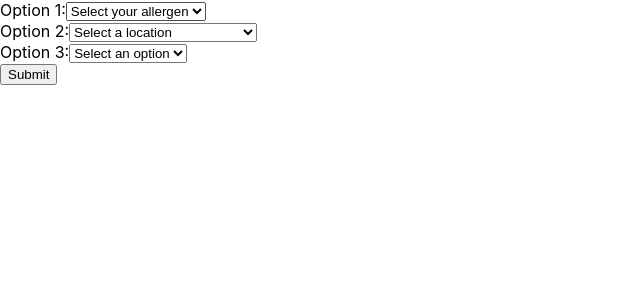
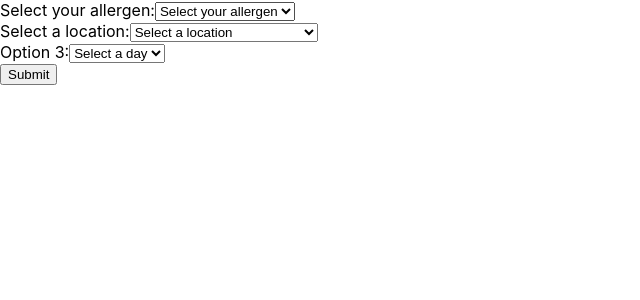
Before and after one commit to Junhao-Lai/CruzHacks2023, a React (Create React App) app in the folder tecmint-app/: page / in a window 1280 px wide. Shown: the top 300 px of the page, without its empty margins (0-640 px from the left). Built offline with nearby package versions, Linux system fonts and the light colour scheme.

Commit message:
buttom update

```diff
--- a/tecmint-app/src/App.js
+++ b/tecmint-app/src/App.js
@@ -117,7 +117,7 @@ function App() {
 
   return (
     <form onSubmit={handleSubmit}>
-      <label htmlFor="selectedOption1">Option 1:</label>
+      <label htmlFor="selectedOption1">Select your allergen:</label>
       <select
         id="selectedOption1"
         value={selectedOption1}
@@ -131,7 +131,7 @@ function App() {
         <option value="Shrimp">Shrimp</option>
       </select>
       <br />
-      <label htmlFor="selectedOption2">Option 2:</label>
+      <label htmlFor="selectedOption2">Select a location:</label>
       <select
         id="selectedOption2"
         value={selectedOption2}
@@ -150,10 +150,14 @@ function App() {
         value={selectedOption3}
         onChange={(e) => setSelectedOption3(e.target.value)}
       >
-        <option value="">Select an option</option>
-        <option value="Option 1">Option 1</option>
-        <option value="Option 2">Option 2</option>
-        <option value="Option 3">Option 3</option>
+        <option value="">Select a day</option>
+        <option value="Monday">Monday</option>
+        <option value="Tuesday">Tuesday</option>
+        <option value="Wednesday">Wednesday</option>
+        <option value="Thursday">Thursday</option>
+        <option value="Friday">Friday</option>
+        <option value="Saturday">Saturday</option>
+        <option value="Sunday">Sunday</option>
       </select>
       <br />
       <button type="submit">Submit</button>
```
